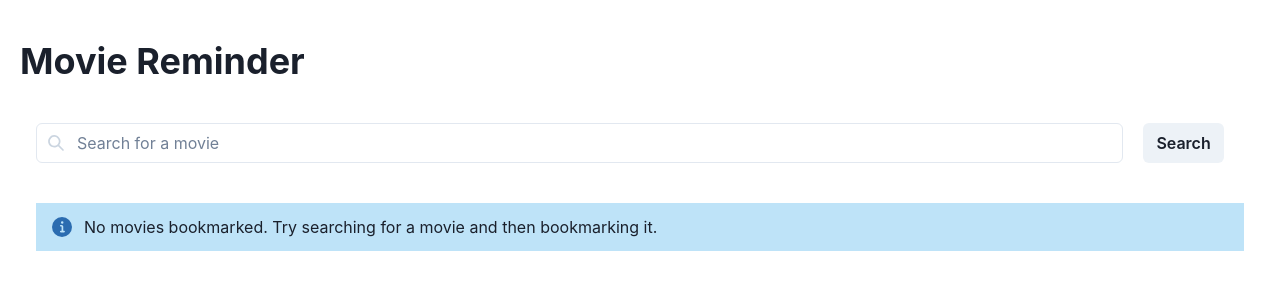
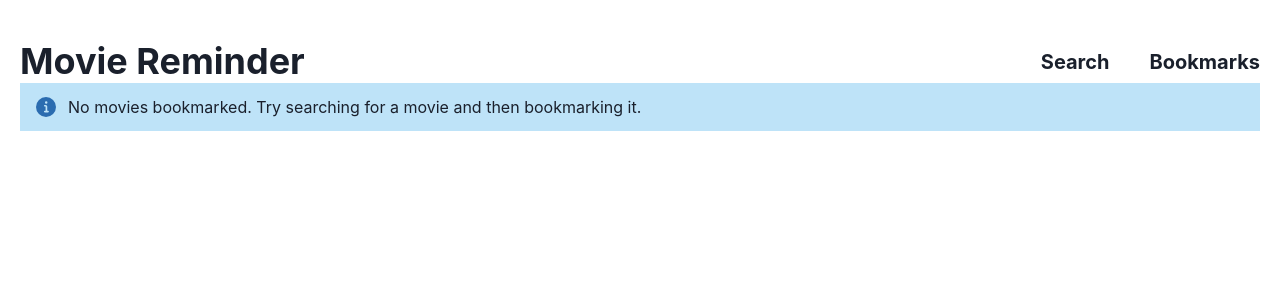
Before and after one commit to timoderbeste/movie-reminder, a Next.js app: page / in a window 1280 px wide. Shown: the top 300 px of the page. Built offline with nearby package versions, Linux system fonts and the light colour scheme.

Commit message:
Splitting the SPA into two routes: one for searching and one for viewing bookmarks.

```diff
--- a/src/components/BookmarkCreationModal.tsx
+++ b/src/components/BookmarkCreationModal.tsx
@@ -21,7 +21,6 @@ type BookmarkCreationProps = {
   setBookmarkedMovies: React.Dispatch<
     React.SetStateAction<Movie[]>
   >;
-  onSetBookmarkedMovies?: Function;
   bookmarkGroups: string[];
   setBookmarkGroups: React.Dispatch<
     React.SetStateAction<string[]>
@@ -39,7 +38,6 @@ export default function BookmarkCreationModal({
   movie,
   bookmarkedMovies,
   setBookmarkedMovies,
-  onSetBookmarkedMovies,
   bookmarkGroups,
   setBookmarkGroups,
 }: BookmarkCreationProps): JSX.Element {
@@ -116,10 +114,6 @@ export default function BookmarkCreationModal({
                   JSON.stringify(newBookmarkGroups)
                 );
               }
-
-              if (onSetBookmarkedMovies) {
-                onSetBookmarkedMovies();
-              }
               onClose();
             }}
           >
--- a/src/components/Bookmarks/index.tsx
+++ b/src/components/Bookmarks/index.tsx
@@ -1,6 +1,7 @@
 import {
   Alert,
   AlertIcon,
+  Box,
   Container,
   Tab,
   TabList,
@@ -83,7 +84,7 @@ export default function Bookmarks({
   }, [tabIndex, bookmarkGroups, bookmarkedMovies]);
 
   return (
-    <Container maxW={"container.xl"}>
+    <Box maxW={"container.xl"}>
       {bookmarkedMovies.length === 0 ? (
         isPending ? null : (
           <Alert>
@@ -126,6 +127,6 @@ export default function Bookmarks({
           />
         </Tabs>
       )}
-    </Container>
+    </Box>
   );
 }
--- a/src/components/MovieGrid/MovieCard.tsx
+++ b/src/components/MovieGrid/MovieCard.tsx
@@ -32,7 +32,6 @@ type MovieCardProps = {
     React.SetStateAction<Movie[]>
   >;
   forBookmarks: boolean;
-  onSetBookmarkedMovies?: Function;
   bookmarkGroups?: string[];
   setBookmarkGroups?: React.Dispatch<
     React.SetStateAction<string[]>
@@ -43,7 +42,6 @@ export function MovieCard({
   bookmarkedMovies,
   setBookmarkedMovies,
   forBookmarks = false,
-  onSetBookmarkedMovies,
   bookmarkGroups,
   setBookmarkGroups,
 }: MovieCardProps): JSX.Element {
@@ -158,16 +156,13 @@ export function MovieCard({
           </Flex>
         </CardFooter>
       </Card>
-      {bookmarkGroups !== null &&
-        setBookmarkGroups &&
-        onSetBookmarkedMovies && (
+      {bookmarkGroups !== null && setBookmarkGroups && (
         <BookmarkCreationModal
           isOpen={isOpen}
           onClose={onClose}
           movie={movie}
           bookmarkedMovies={bookmarkedMovies}
           setBookmarkedMovies={setBookmarkedMovies}
-            onSetBookmarkedMovies={onSetBookmarkedMovies}
           bookmarkGroups={bookmarkGroups ?? []}
           setBookmarkGroups={setBookmarkGroups ?? null}
         />
--- a/src/components/MovieGrid/index.tsx
+++ b/src/components/MovieGrid/index.tsx
@@ -9,7 +9,6 @@ type MovieGridProps = {
     React.SetStateAction<Movie[]>
   >;
   forBookmarks?: boolean;
-  onSetBookmarkedMovies?: Function;
   bookmarkGroups?: string[];
   setBookmarkGroups?: React.Dispatch<
     React.SetStateAction<string[]>
@@ -21,7 +20,6 @@ export default function MovieGrid({
   bookmarkedMovies,
   setBookmarkedMovies,
   forBookmarks = false,
-  onSetBookmarkedMovies,
   bookmarkGroups,
   setBookmarkGroups,
 }: MovieGridProps) {
@@ -39,7 +37,6 @@ export default function MovieGrid({
             bookmarkedMovies={bookmarkedMovies}
             setBookmarkedMovies={setBookmarkedMovies}
             forBookmarks={forBookmarks}
-            onSetBookmarkedMovies={onSetBookmarkedMovies}
             bookmarkGroups={bookmarkGroups}
             setBookmarkGroups={setBookmarkGroups}
           />
--- a/src/components/Search/SearchResults.tsx
+++ b/src/components/Search/SearchResults.tsx
@@ -1,4 +1,4 @@
-import { Card, Text } from "@chakra-ui/react";
+import { Box, Card, Text } from "@chakra-ui/react";
 import MovieGrid from "../MovieGrid";
 import { Movie } from "@/types";
 
@@ -29,31 +29,26 @@ export function SearchResults({
   setBookmarkGroups,
 }: SearchResultsProps): JSX.Element {
   return (
-    <Card
-      zIndex={100}
-      position={"absolute"}
+    ((movies.length > 1 || error) && (
+      <Box
         width={"100%"}
-      height={500}
-      overflow={"auto"}
         px={5}
         py={5}
         mt={5}
-      variant={"filled"}
       >
-      {error && <Text color={"red"}>{error.message}</Text>}
+        {error && (
+          <Text color={"red"}>{error.message}</Text>
+        )}
         {movies && (
           <MovieGrid
             movies={movies}
             bookmarkedMovies={bookmarkedMovies}
             setBookmarkedMovies={setBookmarkedMovies}
-          onSetBookmarkedMovies={() => {
-            setMovies([]);
-            setSearchText("");
-          }}
             bookmarkGroups={bookmarkGroups}
             setBookmarkGroups={setBookmarkGroups}
           />
         )}
-    </Card>
+      </Box>
+    )) || <></>
   );
 }
--- a/src/components/Search/index.tsx
+++ b/src/components/Search/index.tsx
@@ -1,5 +1,5 @@
 import { useState } from "react";
-import { Container } from "@chakra-ui/react";
+import { Box, Container } from "@chakra-ui/react";
 
 import { Movie } from "@/types";
 import { SearchInput } from "./SearchInput";
@@ -29,10 +29,9 @@ export default function Search({
   const [error, setError] = useState<Error | null>(null);
 
   return (
-    <Container
+    <Box
       maxW={"container.xl"}
       py={10}
-      position={"relative"}
     >
       <SearchInput
         searchText={searchText}
@@ -51,7 +50,6 @@ export default function Search({
           handleCancel(setSearchText, setMovies)
         }
       />
-      {movies.length > 0 && !isLoading && (
       <SearchResults
         error={error}
         movies={movies}
@@ -62,7 +60,6 @@ export default function Search({
         bookmarkGroups={bookmarkGroups}
         setBookmarkGroups={setBookmarkGroups}
       />
-      )}
-    </Container>
+    </Box>
   );
 }
--- a/src/components/Search/utils.tsx
+++ b/src/components/Search/utils.tsx
@@ -16,6 +16,7 @@ export function handleSearch(
     .then((data) => {
       if (data.error) {
         setError(new Error(data.error));
+        setMovies([]);
       } else {
         setError(null);
         setMovies(
--- a/src/pages/_app.tsx
+++ b/src/pages/_app.tsx
@@ -1,18 +1,31 @@
-import { ChakraProvider } from "@chakra-ui/react";
+import { ChakraProvider, Stack } from "@chakra-ui/react";
 import Link from "next/link";
 import { Container, Flex, Heading } from "@chakra-ui/react";
 import Search from "../components/Search";
 import Bookmarks from "../components/Bookmarks";
 import { useEffect, useState } from "react";
 import { Movie } from "@/types";
+import { AppProps } from "next/app";
+import SearchPage from "./search";
+import BookmarksPage from "./bookmarks";
+import { useRouter } from "next/router";
 
-export default function App() {
+export default function App({
+  Component,
+  pageProps,
+}: AppProps) {
   const [bookmarkedMovies, setBookmarkedMovies] = useState<
     Movie[]
   >([]);
   const [bookmarkGroups, setBookmarkGroups] = useState<
     string[]
   >([]);
+  const router = useRouter();
+
+  const isSearchRoute = router.pathname === "/search";
+  const isBookmarksRoute =
+    router.pathname === "/bookmarks" ||
+    router.pathname === "/";
 
   useEffect(() => {
     if (typeof window === "undefined") {
@@ -44,7 +57,10 @@ export default function App() {
         py={10}
         px={5}
       >
-        <Flex alignItems={"center"}>
+        <Flex
+          justifyContent={"space-between"}
+          alignItems={"center"}
+        >
           <Link href="/">
             <Heading
               size={"xl"}
@@ -53,19 +69,44 @@ export default function App() {
               Movie Reminder
             </Heading>
           </Link>
+          <Stack
+            direction={"row"}
+            spacing={10}
+          >
+            <Link href="/search">
+              <Heading
+                size={"md"}
+                cursor={"pointer"}
+              >
+                Search
+              </Heading>
+            </Link>
+            <Link href="/bookmarks">
+              <Heading
+                size={"md"}
+                cursor={"pointer"}
+              >
+                Bookmarks
+              </Heading>
+            </Link>
+          </Stack>
         </Flex>
-        <Search
+        {isSearchRoute && (
+          <SearchPage
             bookmarkedMovies={bookmarkedMovies}
             setBookmarkedMovies={setBookmarkedMovies}
             bookmarkGroups={bookmarkGroups}
             setBookmarkGroups={setBookmarkGroups}
           />
-        <Bookmarks
+        )}
+        {isBookmarksRoute && (
+          <BookmarksPage
             bookmarkedMovies={bookmarkedMovies}
             setBookmarkedMovies={setBookmarkedMovies}
             bookmarkGroups={bookmarkGroups}
             setBookmarkGroups={setBookmarkGroups}
           />
+        )}
       </Container>
     </ChakraProvider>
   );
--- /dev/null
+++ b/src/pages/bookmarks.tsx
@@ -0,0 +1,29 @@
+import Bookmarks from "@/components/Bookmarks";
+import { Movie } from "@/types";
+
+type BookmarksProps = {
+  bookmarkedMovies: Movie[];
+  setBookmarkedMovies: React.Dispatch<
+    React.SetStateAction<Movie[]>
+  >;
+  bookmarkGroups: string[];
+  setBookmarkGroups: React.Dispatch<
+    React.SetStateAction<string[]>
+  >;
+};
+
+export default function BookmarksPage({
+  bookmarkedMovies,
+  setBookmarkedMovies,
+  bookmarkGroups,
+  setBookmarkGroups,
+}: BookmarksProps): JSX.Element {
+  return (
+    <Bookmarks
+      bookmarkedMovies={bookmarkedMovies}
+      setBookmarkedMovies={setBookmarkedMovies}
+      bookmarkGroups={bookmarkGroups}
+      setBookmarkGroups={setBookmarkGroups}
+    />
+  );
+}
--- /dev/null
+++ b/src/pages/search.tsx
@@ -0,0 +1,29 @@
+import Search from "@/components/Search";
+import { Movie } from "@/types";
+
+type SearchPageProps = {
+  bookmarkedMovies: Movie[];
+  setBookmarkedMovies: React.Dispatch<
+    React.SetStateAction<Movie[]>
+  >;
+  bookmarkGroups: string[];
+  setBookmarkGroups: React.Dispatch<
+    React.SetStateAction<string[]>
+  >;
+};
+
+export default function SearchPage({
+  bookmarkedMovies,
+  setBookmarkedMovies,
+  bookmarkGroups,
+  setBookmarkGroups,
+}: SearchPageProps): JSX.Element {
+  return (
+    <Search
+      bookmarkedMovies={bookmarkedMovies}
+      setBookmarkedMovies={setBookmarkedMovies}
+      bookmarkGroups={bookmarkGroups}
+      setBookmarkGroups={setBookmarkGroups}
+    />
+  );
+}
```
Also changed, not shown: src/pages/api/movies.tsx (renamed from src/pages/api/movies.ts, +4 -4 lines). Lines whose indentation alone changed are shown as unchanged.
